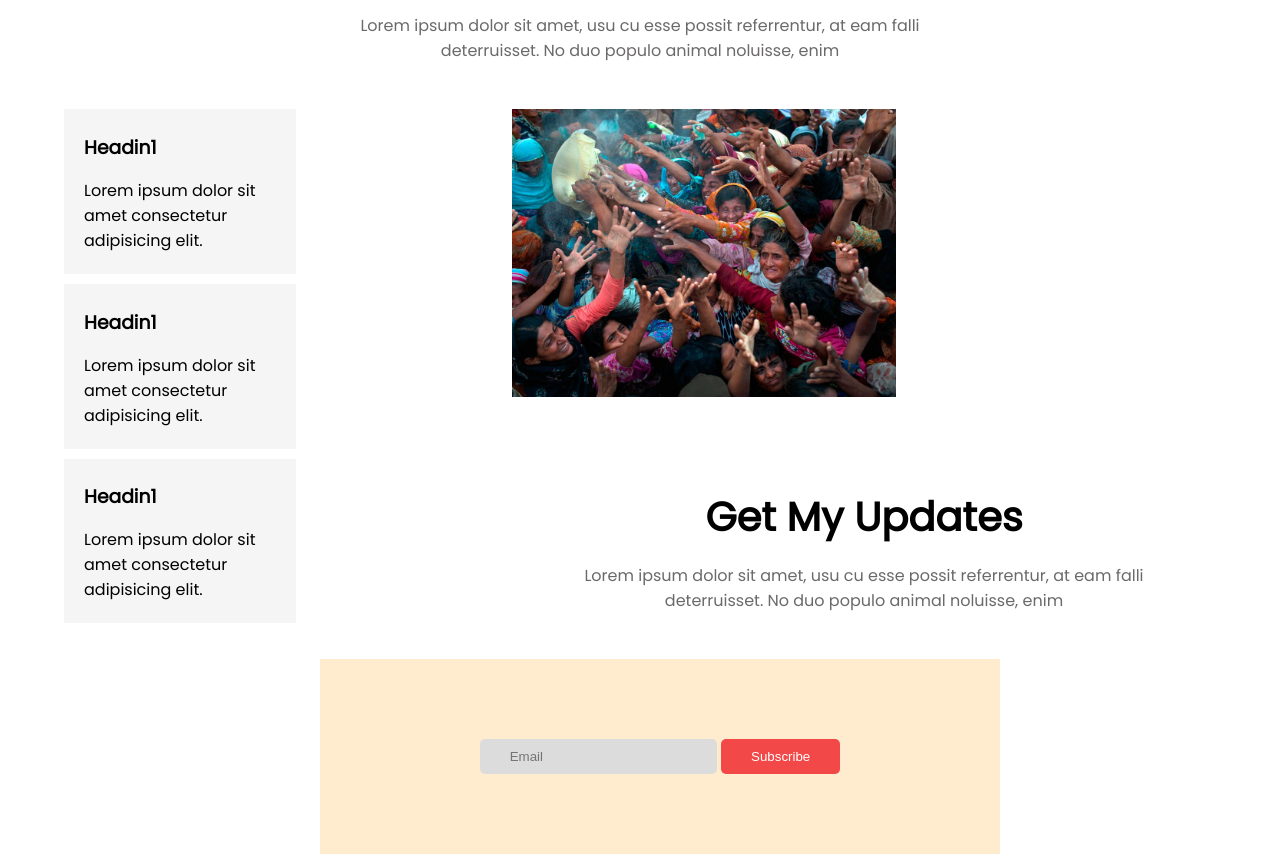
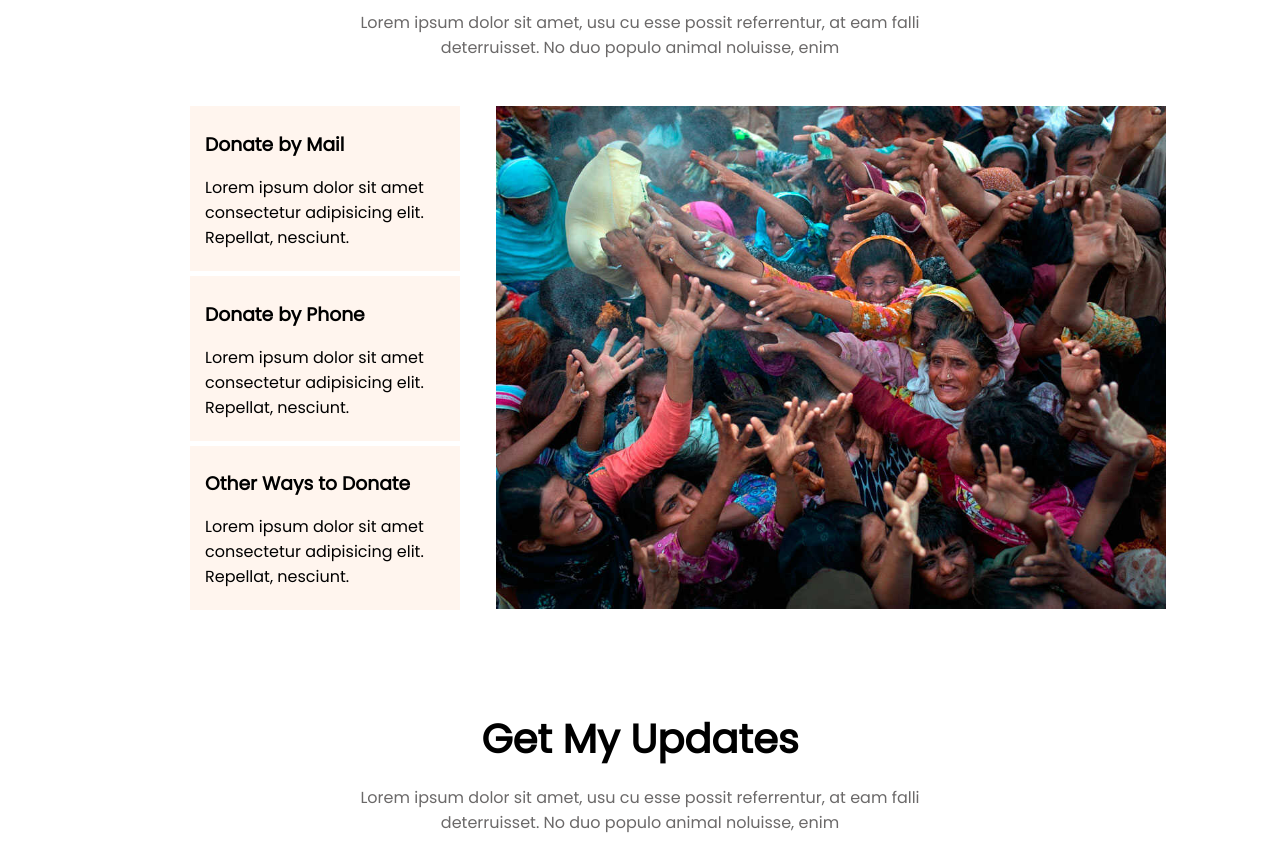
Before and after one commit to emathrychowdhury/Assignment-1, a plain HTML site: page index.html in a window 1280 px wide. Shown: the part 1776-2644 px from the top of the page. Drawn offline with Linux system fonts and the light colour scheme.

Commit message:
added style

```diff
--- a/index.html
+++ b/index.html
@@ -34,19 +34,19 @@
                 referrentur, at eam falli <br> deterruisset. No duo populo animal noluisse, enim</p>
         </div>
         <div class="button-class">
-            <div class="column part-1">
+            <div class="column">
                 <p>100tk</p>
             </div>
-            <div class="column" id="part-2">
+            <div class="column" id="amount200">
                 <p>200tk</p>
             </div>
-            <div class="column part-1">
+            <div class="column ">
                 <p>500tk</p>
             </div>
-            <div class="column part-1">
+            <div class="column">
                 <p>1000tk</p>
             </div>
-            <div class="column part-1">
+            <div class="column">
                 <p>1500tk</p>
             </div>
         </div>
@@ -57,7 +57,6 @@
             <a class="anchor-button" href="">Donate Now</a>
         </div>
     </section>
-
     <section>
         <div class="text">
             <h2>Our Donate Plan</h2>
@@ -92,29 +91,32 @@
 
     <section>
         <div class="text">
-            <h2>Our Donate Plan</h2>
+            <h2>Donation</h2>
             <p class="para-clr">Lorem ipsum dolor sit amet, usu cu esse possit
                 referrentur, at eam falli <br> deterruisset. No duo populo animal noluisse, enim</p>
         </div>
-        <div class="half-width">
+        <div class="donation">
             <div class="donate">
-                <h3>Headin1</h3>
-                <p>Lorem ipsum dolor sit amet consectetur adipisicing elit. </p>
+                <div class="donate-by">
+                    <h3>Donate by Mail</h3>
+                    <p>Lorem ipsum dolor sit amet consectetur adipisicing elit. Repellat, nesciunt.</p>
+                </div>
+                <div class="donate-by">
+                    <h3>Donate by Phone</h3>
+                    <p>Lorem ipsum dolor sit amet consectetur adipisicing elit. Repellat, nesciunt.</p>
+                </div>
+                <div class="donate-by">
+                    <h3>Other Ways to Donate</h3>
+                    <p>Lorem ipsum dolor sit amet consectetur adipisicing elit. Repellat, nesciunt.</p>
+                </div>
             </div>
-            <div class="donate">
-                <h3>Headin1</h3>
-                <p>Lorem ipsum dolor sit amet consectetur adipisicing elit.</p>
-            </div>
-            <div class="donate">
-                <h3>Headin1</h3>
-                <p>Lorem ipsum dolor sit amet consectetur adipisicing elit. </p>
+
+            <div class="donate-class">
+                <img src="images/donation6.jpg" alt="">
             </div>
         </div>
-        <div class="half-width">
-            <img src="images/donation6.jpg" alt="">
-        </div>
+
     </section>
-
     <section>
         <div class="text">
             <h2>Get My Updates</h2>
--- a/style.css
+++ b/style.css
@@ -3,16 +3,17 @@ body {
     margin: 0;
 }
 
-section {
+/*section {
     height: 500px;
     padding-bottom: 50px;
-}
+}*/
 
 .image {
     background-image: url(images/donation13.jpg);
     background-repeat: no-repeat;
     background-size: cover;
-    padding: 10px;
+    height: 500px;
+    padding-bottom: 50px;
 }
 
 .text {
@@ -64,13 +65,10 @@ h2 {
     color: gray;
     border-radius: 10px;
     width: 65px;
-}
-
-.part-1 {
     background-color: gainsboro;
 }
 
-#part-2 {
+#amount200 {
     background-color: rgb(250, 204, 198);
     border: 3px solid red;
     color: rgba(248, 11, 11, 0.657);
@@ -95,6 +93,7 @@ hr {
     padding-right: 40px;
     padding-bottom: 20px;
     margin-left: 80px;
+    margin-bottom: 50px;
 }
 
 #plan1 {
@@ -109,6 +108,30 @@ hr {
     background-color: burlywood;
 }
 
+.donation {
+    display: flex;
+    margin: auto 190px;
+}
+
+.donate {
+    width: 30%;
+}
+
+.donate-by {
+    background-color: seashell;
+    padding: 5px 15px;
+    margin-bottom: 5px;
+}
+
+.donate-class {
+    width: 40%;
+}
+
+.donate-class img {
+    width: 670px;
+    margin-left: 10%;
+}
+
 h3 {
     margin-bottom: 0px;
 }
@@ -118,35 +141,20 @@ h3 {
     font-size: 15px;
 }
 
-.half-width {
-    width: 30%;
-    float: left;
-    margin-left: 5%;
-}
-
-.half-width img {
-    width: 100%;
-}
-
-.donate {
-    width: 50%;
-    padding: 5px 20px;
-    background-color: whitesmoke;
-    margin-bottom: 10px;
-}
-
 .form-class {
     width: 50%;
     background-color: blanchedalmond;
     padding: 80px 20px;
     margin-left: 25%;
     text-align: center;
+    margin-bottom: 50px;
 }
 
 input {
     border: none;
     padding: 10px 30px;
-    border-radius: 5px;
+    margin-right: -5px;
+    border-radius: 3px;
 }
 
 #email {
```
Also changed, not shown: icons/icons8-dollar-coin-16.png (added), icons/icons8-mail-48.png (added), icons/icons8-phone-48.png (added).
